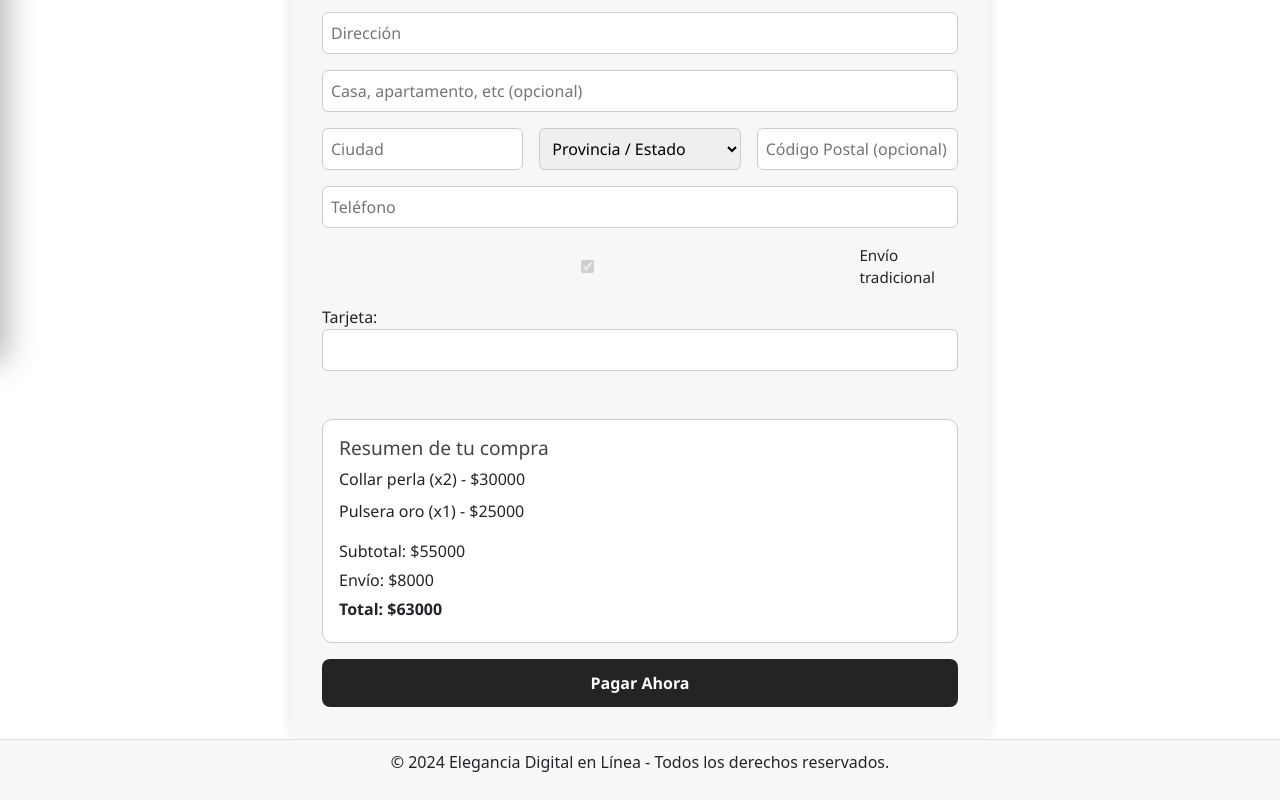
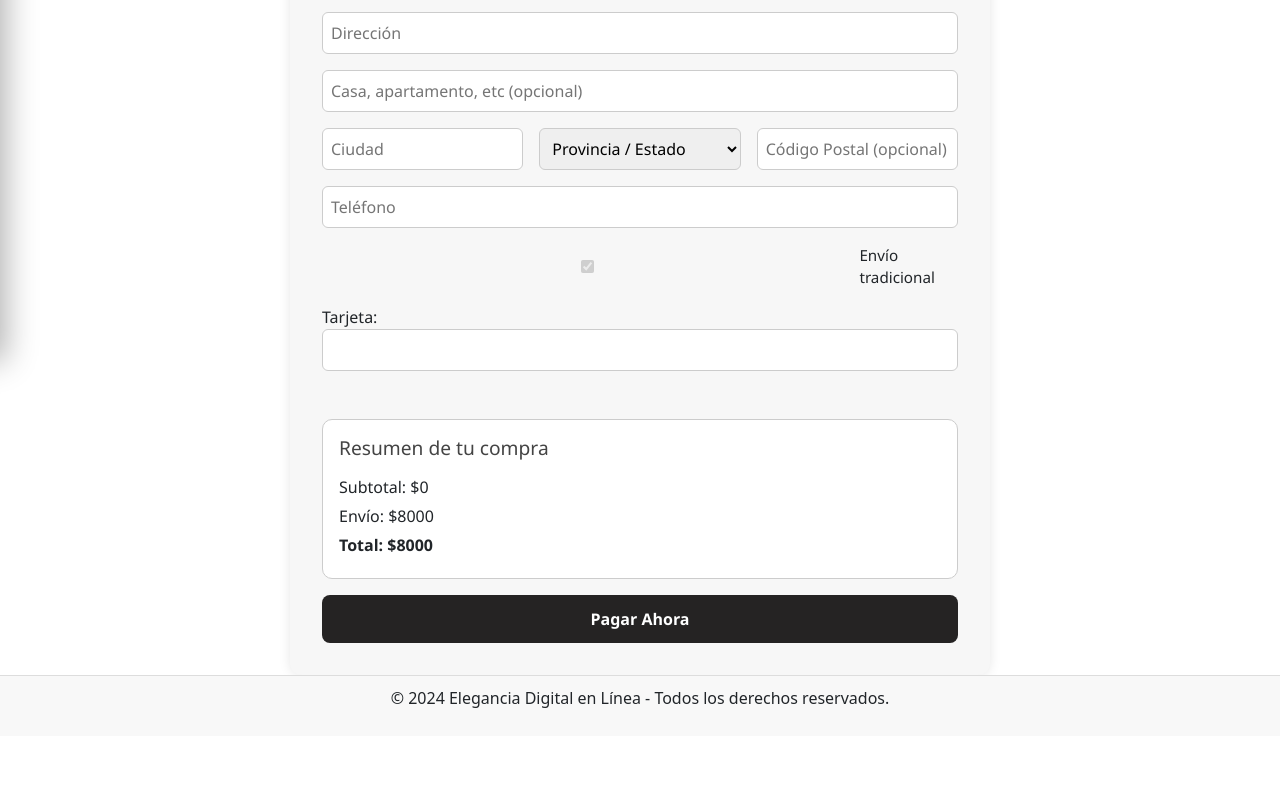
Before and after one commit to Danithza/joyeria-universidad, a Vue app: page /checkout in a window 1280 px wide. Shown: the part 439-1239 px from the top of the page. After the commit the page ends 1175 px from the top, so only its background shows below. Built offline with nearby package versions, Linux system fonts and the light colour scheme.

Commit message:
Yo soy Reykon,el lidel,que no se te olvide

```diff
--- a/src/views/Catalogo/checkout.vue
+++ b/src/views/Catalogo/checkout.vue
@@ -87,7 +87,7 @@
       <section class="resumen-carrito">
         <h2>Resumen de tu compra</h2>
         <ul>
-          <li v-for="(item, index) in carrito" :key="index">
+          <li v-for="(item, index) in cartStore.items" :key="index">
             {{ item.nombre }} (x{{ item.cantidad }}) - ${{ item.precio * item.cantidad }}
           </li>
         </ul>
@@ -105,7 +105,11 @@
 
 <script setup>
 import { ref, computed } from 'vue'
+import { useCartStore } from '../../stores/useCartStore'
 
+const cartStore = useCartStore()
+
+// Form data
 const contacto = ref('')
 const nombre = ref('')
 const apellido = ref('')
@@ -119,22 +123,33 @@ const codigoPostal = ref('')
 const telefono = ref('')
 const opcionesElegidas = ref([])
 
-// Simulación de productos en el carrito
-const carrito = ref([
-  { nombre: 'Collar perla', cantidad: 2, precio: 15000 },
-  { nombre: 'Pulsera oro', cantidad: 1, precio: 25000 }
-])
-
 const envio = 8000
 
 const subtotal = computed(() =>
-  carrito.value.reduce((acc, item) => acc + item.precio * item.cantidad, 0)
+  cartStore.items.reduce((acc, item) => acc + item.precio * item.cantidad, 0)
 )
 
 const total = computed(() => subtotal.value + envio)
 
 const pagar = () => {
-  alert('Pago realizado. ¡Gracias por tu compra!')
+  alert('¡Compra exitosa! Gracias por tu pago.')
+
+  // Limpiar formulario
+  contacto.value = ''
+  nombre.value = ''
+  apellido.value = ''
+  direccion.value = ''
+  tarjeta.value = ''
+  numeroNit.value = ''
+  direccionEspe.value = ''
+  ciudad.value = ''
+  provincia.value = ''
+  codigoPostal.value = ''
+  telefono.value = ''
+  opcionesElegidas.value = []
+
+  // Limpiar carrito
+  cartStore.clearCart()
 }
 </script>
 
```
